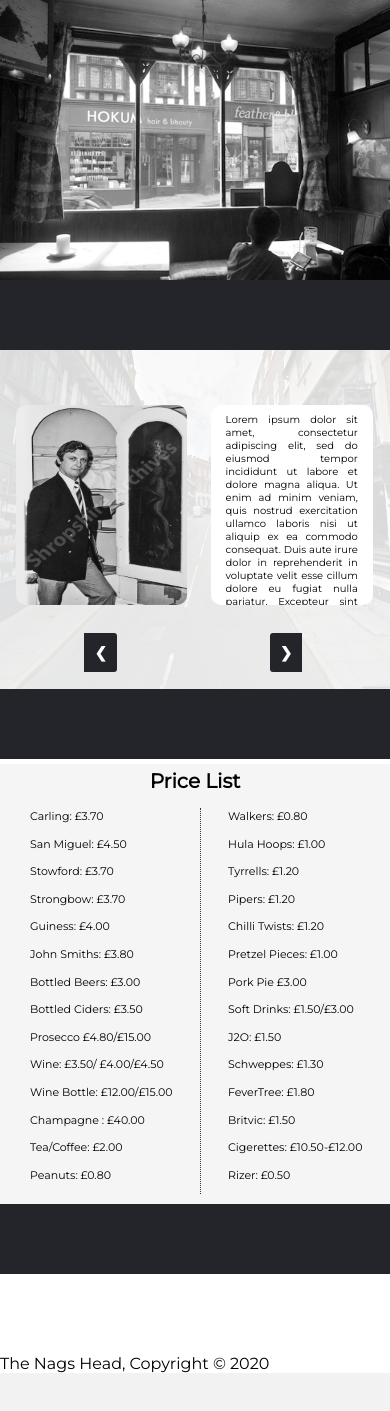
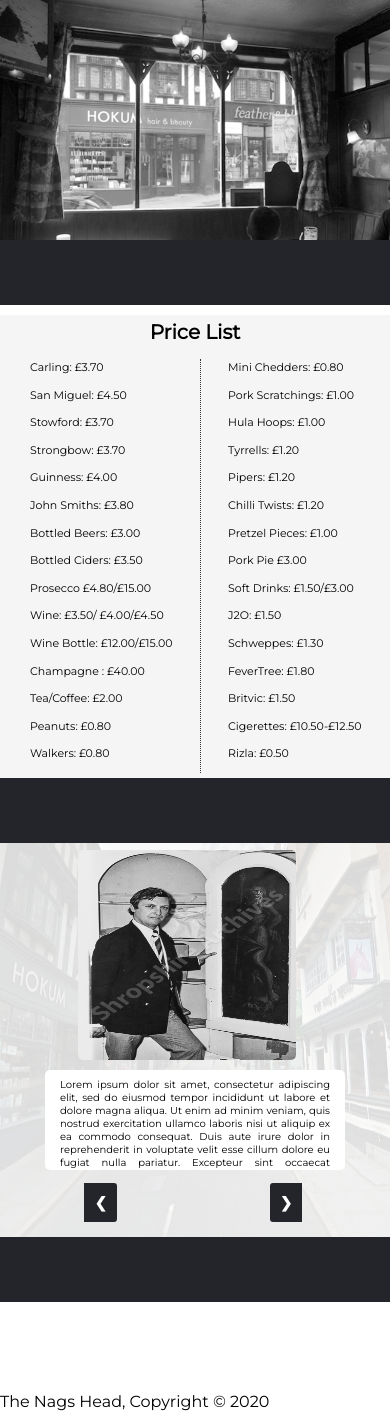
Before and after one commit to charliepreece95/Nags-Head-Website, a PHP site: page / in a window 390 px wide. Shown: the part 145-1556 px from the top of the page. Before the commit the page ends 1518 px from the top, so only its background shows below. Run offline with PHP 8.4, Linux system fonts and the light colour scheme; some libraries are stand-ins or nearby versions.

Commit message:
rearranged sections, responsiveness good except dragging across

```diff
--- a/src/css/style.css
+++ b/src/css/style.css
@@ -179,10 +179,12 @@
 }
 
 .skew-element {
+  width: 100%;
   height: 120px;
+  position: relative;
+  bottom: 155px;
+  z-index: 1;
   background: #24252A;
-    /*transform: skew(0, -5deg);*/
-    z-index: 1;
 }
 
 .skew-element-2 {
@@ -196,13 +198,13 @@
 
 .skew-element-3 {
   position: relative;
-  bottom: 160px;
+  bottom: 180px;
   height: 120px;
   background: #24252A;
   /*transform: skew(0, -5deg);*/
   z-index: 1;
 }
-
+/*
 .sub-title{
   position: relative;
   top: 5px;
@@ -230,15 +233,15 @@
 }
 
 .article-content {
-  position: absolute;
+  position: relative;
   left: 55%;
-  top: -15px;
+  top: 15px;
   width: 40%;
   height: 400px;
   text-align: justify;
   background-color: white;
   padding: 30px;
-  border-radius: 10px;
+  border-radius: 5px;
   overflow: hidden;
   text-overflow: ellipsis;
   display: none;
@@ -247,19 +250,19 @@
 
 .figure-item-bg {
   position: relative;
-  bottom: 0;
+  bottom: 170px;
   opacity: 0.15;
   width: 100%;
   height: 900px;
 }
 
 .figure-item {
-  position: absolute;
-  top: -65px;
+  position: relative;
+  top: 500px;
   left: 8%;
-  border-radius: 10px;
-  height: 500px;
-  width: 35%;
+  border-radius: 5px;
+  height: 575px;
+  width: 40%;
   display: none;
 }
 
@@ -268,7 +271,7 @@
 .prev, .next {
   cursor: pointer;
   position: absolute;
-  top: 1400px;
+  top: 2000px;
   right: 90%;
   width: auto;
   margin-top: -22px;
@@ -285,7 +288,7 @@
 /* Position the "next button" to the right */
 .next {
   right: 5%;
-  top: 1400px;
+  top: 2000px;
   border-radius: 3px 0 0 3px;
 }
 
@@ -312,7 +315,7 @@
   margin: 0 0 10px 0;
   line-height: 1.6;
   margin-left: 20px;
-  font-size: 30px;
+  font-size: 20px;
 }
 
 .prices ul {
@@ -422,8 +425,12 @@
     }
 
     .skew-element {
+      width: 100%;
       height: 120px;
-        bottom: 120px;
+      position: relative;
+      bottom: 155px;
+      z-index: 1;
+      background: #24252A;
   }
 
     .skew-element-2 {
@@ -455,44 +462,47 @@
       z-index: 2;
       text-align: center;
     }
-
+*/
     .article-content {
-      top: -70px;
-      width: 52%;
-      height: 550px;
+      left: 0%;
+      position: relative;
+      top: 765px;
+      width: 100%;
+      right: 0;
+      height: 200px;
       padding: 7.5px 15px 15px 15px;
-      font-size: 22px;
+      font-size: 16px;
     }
 
     .figure-item-bg {
-      bottom: 150px;
+      bottom: 160px;
       opacity: 0.15;
       width: 100%;
-      height: 1000px;
+      height: 875px;
       z-index: -2;
     }
 
     .figure-item {
-      top: -70px;
-      left: -7.5%;
-      border-radius: 10px;
-      height: 550px;
-      width: 55%;
+      left: 17.5%;;
+      top: 745px;
+      border-radius: 5px;
+      height: 520px;
+      width: 65%;
     }
 
     /* Next & previous buttons */
     .prev, .next {
-      top: 1770px;
-      right: 70%;
-      padding: 25px;
-      font-size: 30px;
+      top: 2735px;
+      right: 75%;
+      padding: 17.5px;
+      font-size: 25px;
       border-radius: 5px;
 
     }
     /* Position the "next button" to the right */
     .next {
       right: 22.5%;
-      top: 1770px;
+      top: 2735px;
     }
 
     /* On hover, add a black background color with a little bit see-through */
@@ -515,7 +525,7 @@
     .prices ul li {
       color: black;
       padding: 0 10px 0 10px;
-      margin: 0 0 10px 0;
+      margin: 5px 0 10px 0;
       line-height: 1.6;
       margin-left: 20px;
       font-size: 30px;
@@ -749,18 +775,18 @@
 
     .skew-element {
         width: 100%;
-        height: 70px;
+        height: 65px;
         position: relative;
-        bottom: 20px;
-        z-index: -1;
+        bottom: 60px;
+        z-index: 1;
         background: #24252A;
     }
 
 
     .skew-element-2 {
       position: relative;
-      bottom: 85px;
-      height: 70px;
+      bottom: 55px;
+      height: 65px;
       background: #24252A;
       /*transform: skew(0, -5deg);*/
       z-index: 1;
@@ -768,13 +794,13 @@
 
     .skew-element-3 {
       position: relative;
-      bottom: 80px;
-      height: 70px;
+      bottom: 90px;
+      height: 65px;
       background: #24252A;
       /*transform: skew(0, -5deg);*/
       z-index: 1;
     }
-
+/*
     .sub-title{
       position: relative;
       top: 10px;
@@ -785,18 +811,20 @@
       font-size: 1.5rem;
       text-align: center;
     }
-
+*/
     .article-content {
-      position: absolute;
-      top: -650px;
-      right: 0;
-      width: 52%;
-      height: 200px;
+      display: block;
+      margin-left: auto;
+      margin-right: auto;
+      position: relative;
+      top: 15px;
+      width: 300px;
+      height: 100px;
       text-align: justify;
       background-color: white;
       padding: 7.5px 15px 15px 15px;
       font-size: 10px;
-      border-radius: 10px;
+      border-radius: 5px;
       overflow: hidden;
       text-overflow: ellipsis;
       display: none;
@@ -808,17 +836,20 @@
       bottom: 80px;
       opacity: 0.15;
       width: 100%;
-      height: 400px;
+      height: 425px;
       z-index: -2;
     }
 
     .figure-item {
+      display: block;
+      margin-left: auto;
+      margin-right: auto;
       position: absolute;
-      top: -650px;
-      left: -7.5%;
-      border-radius: 10px;
-      height: 200px;
-      width: 55%;
+      left: 12.5%;
+      top: -205px;
+      border-radius: 5px;
+      height: 210px;
+      width: 70%;
       display: none;
     }
 
@@ -826,7 +857,7 @@
     .prev, .next {
       cursor: pointer;
       position: absolute;
-      top: 800px;
+      top: 1350px;
       right: 70%;
       width: auto;
       margin-top: -22px;
@@ -843,7 +874,7 @@
     /* Position the "next button" to the right */
     .next {
       right: 22.5%;
-      top: 800px;
+      top: 1350px;
       border-radius: 3px 0 0 3px;
     }
 
@@ -854,7 +885,7 @@
 
     .prices {
       position: relative;
-      bottom: 80px;
+      bottom: 50px;
       background-color: #f5f5f5;
     }
 
--- a/src/index.html
+++ b/src/index.html
@@ -16,8 +16,8 @@
              <ul class="nav-links">
                 <li class="item"><a href="#">About</a></li>
                 <li class="item"><a href="#">History</a></li>
-                <li class="item"><a href="#">Drink/Snacks</a></li>
-                <li class="item"><a href="#">Covid-19</a></li>
+                <li class="item"><a href="#">Menu</a></li>
+                <li class="item"><a href="#">Other</a></li>
                 <div class="wrapper">
                     <button type="button" class="btn"><a href="#">Contact</a></button>
                 </div>
@@ -46,6 +46,42 @@
             </figure>
         </section>
         <div class="skew-element"></div>
+        <section class="prices">
+            <h2>Price List</h2>
+                <ul>
+                    <li>Carling: £3.70</li>
+                    <li>San Miguel: £4.50</li>
+                    <li>Stowford: £3.70</li>
+                    <li>Strongbow: £3.70</li>
+                    <li>Guinness: £4.00</li>
+                    <li>John Smiths: £3.80</li>
+                    <li>Bottled Beers: £3.00</li>
+                    <li>Bottled Ciders: £3.50</li>
+                    <li>Prosecco £4.80/£15.00</li>
+                    <li>Wine: £3.50/ £4.00/£4.50</li>
+                    <li>Wine Bottle: £12.00/£15.00</li>
+                    <li>Champagne : £40.00</li>
+                    <li>Tea/Coffee: £2.00</li>
+                    <li>Peanuts: £0.80</li>
+                    <li>Walkers: £0.80</li>
+                    <li>Mini Chedders: £0.80</li>
+                    <li>Pork Scratchings: £1.00</li>
+                    <li>Hula Hoops: £1.00</li>
+                    <li>Tyrrells: £1.20</li>
+                    <li>Pipers: £1.20</li>
+                    <li>Chilli Twists: £1.20</li>
+                    <li>Pretzel Pieces: £1.00</li>
+                    <li>Pork Pie £3.00</li>
+                    <li>Soft Drinks: £1.50/£3.00</li>
+                    <li>J2O: £1.50</li>
+                    <li>Schweppes: £1.30</li>
+                    <li>FeverTree: £1.80</li>
+                    <li>Britvic: £1.50</li>
+                    <li>Cigerettes: £10.50-£12.50</li>
+                    <li>Rizla: £0.50</li>
+                </ul>
+        </section>
+        <div class="skew-element-2"></div>
         <section class="about-section">
             <figure>
                 <img class="figure-item-bg" src="media/images/nags_head_figure_2.jpg">
@@ -94,40 +130,6 @@
         <a class="prev" onclick="plusSlides(-1)">&#10094;</a>
         <a class="next" onclick="plusSlides(1)">&#10095;</a>
         </section>
-        <div class="skew-element-2"></div>
-        <section class="prices">
-            <h2>Price List</h2>
-                <ul>
-                    <li>Carling: £3.70</li>
-                    <li>San Miguel: £4.50</li>
-                    <li>Stowford: £3.70</li>
-                    <li>Strongbow: £3.70</li>
-                    <li>Guiness: £4.00</li>
-                    <li>John Smiths: £3.80</li>
-                    <li>Bottled Beers: £3.00</li>
-                    <li>Bottled Ciders: £3.50</li>
-                    <li>Prosecco £4.80/£15.00</li>
-                    <li>Wine: £3.50/ £4.00/£4.50</li>
-                    <li>Wine Bottle: £12.00/£15.00</li>
-                    <li>Champagne : £40.00</li>
-                    <li>Tea/Coffee: £2.00</li>
-                    <li>Peanuts: £0.80</li>
-                    <li>Walkers: £0.80</li>
-                    <li>Hula Hoops: £1.00</li>
-                    <li>Tyrrells: £1.20</li>
-                    <li>Pipers: £1.20</li>
-                    <li>Chilli Twists: £1.20</li>
-                    <li>Pretzel Pieces: £1.00</li>
-                    <li>Pork Pie £3.00</li>
-                    <li>Soft Drinks: £1.50/£3.00</li>
-                    <li>J2O: £1.50</li>
-                    <li>Schweppes: £1.30</li>
-                    <li>FeverTree: £1.80</li>
-                    <li>Britvic: £1.50</li>
-                    <li>Cigerettes: £10.50-£12.00</li>
-                    <li>Rizer: £0.50</li>
-                </ul>
-        </section>
         <div class="skew-element-3"></div>
         </main>
     <footer>
```
Also changed, not shown: other parts of src/css/style.css (+89 -18 lines), public/index.html (+38 -36 lines), public/css/style.css. Lines whose indentation alone changed are shown as unchanged.
